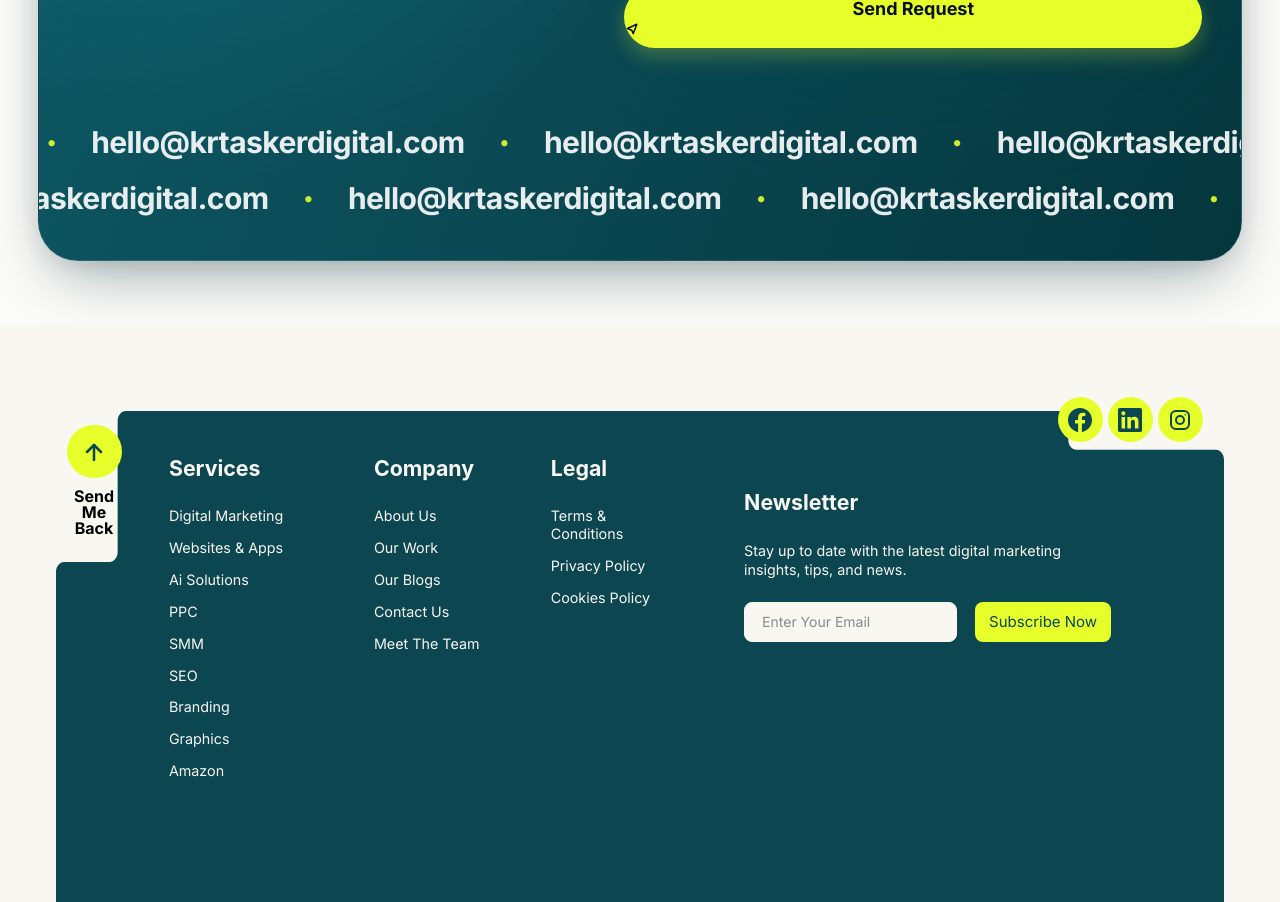
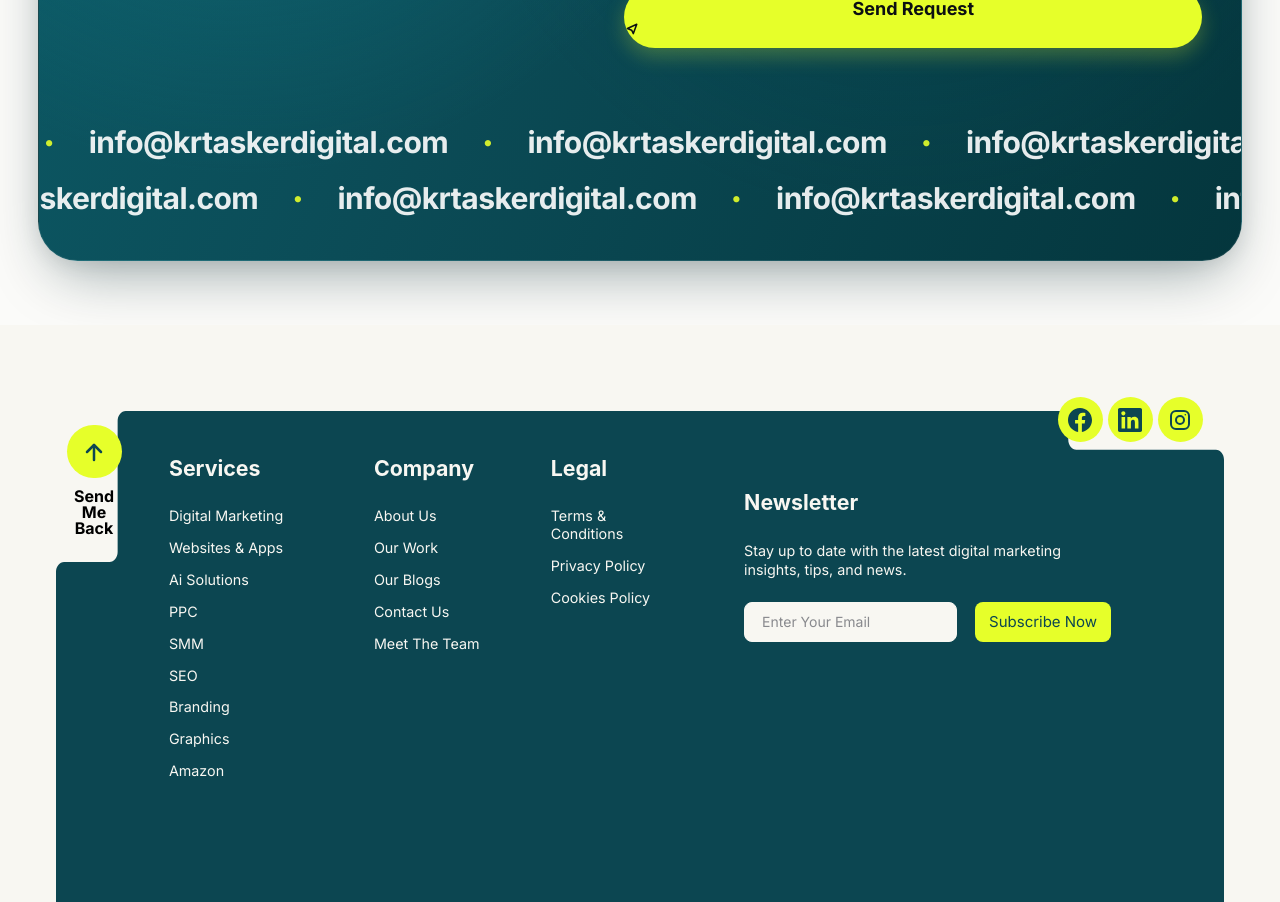
Before and after one commit to krtaskersukltd-stack/krtaskersukltd-stack, a Next.js app: page /work/refreshing-gary-nevilles-digital-presence in a window 1280 px wide. Shown: the part 8640-9542 px from the top of the page. Built offline with nearby package versions, Linux system fonts and the light colour scheme; no server answers; a web font is replaced by a local one.

Commit message:
Restore original contact email

```diff
--- a/components/Contact.tsx
+++ b/components/Contact.tsx
@@ -327,23 +327,23 @@ export default function Contact() {
             {/* ROW 1: Scrolling Left */}
             <div className={styles.tickerTrackLeft}>
               <div className={styles.tickerGroup}>
-                <a href="mailto:hello@krtaskerdigital.com" className={styles.tickerItem}>hello@krtaskerdigital.com</a>
+                <a href="mailto:info@krtaskerdigital.com" className={styles.tickerItem}>info@krtaskerdigital.com</a>
                 <span className={styles.tickerDot}>•</span>
-                <a href="mailto:hello@krtaskerdigital.com" className={styles.tickerItem}>hello@krtaskerdigital.com</a>
+                <a href="mailto:info@krtaskerdigital.com" className={styles.tickerItem}>info@krtaskerdigital.com</a>
                 <span className={styles.tickerDot}>•</span>
-                <a href="mailto:hello@krtaskerdigital.com" className={styles.tickerItem}>hello@krtaskerdigital.com</a>
+                <a href="mailto:info@krtaskerdigital.com" className={styles.tickerItem}>info@krtaskerdigital.com</a>
                 <span className={styles.tickerDot}>•</span>
-                <a href="mailto:hello@krtaskerdigital.com" className={styles.tickerItem}>hello@krtaskerdigital.com</a>
+                <a href="mailto:info@krtaskerdigital.com" className={styles.tickerItem}>info@krtaskerdigital.com</a>
                 <span className={styles.tickerDot}>•</span>
               </div>
               <div className={styles.tickerGroup}>
-                <a href="mailto:hello@krtaskerdigital.com" className={styles.tickerItem}>hello@krtaskerdigital.com</a>
+                <a href="mailto:info@krtaskerdigital.com" className={styles.tickerItem}>info@krtaskerdigital.com</a>
                 <span className={styles.tickerDot}>•</span>
-                <a href="mailto:hello@krtaskerdigital.com" className={styles.tickerItem}>hello@krtaskerdigital.com</a>
+                <a href="mailto:info@krtaskerdigital.com" className={styles.tickerItem}>info@krtaskerdigital.com</a>
                 <span className={styles.tickerDot}>•</span>
-                <a href="mailto:hello@krtaskerdigital.com" className={styles.tickerItem}>hello@krtaskerdigital.com</a>
+                <a href="mailto:info@krtaskerdigital.com" className={styles.tickerItem}>info@krtaskerdigital.com</a>
                 <span className={styles.tickerDot}>•</span>
-                <a href="mailto:hello@krtaskerdigital.com" className={styles.tickerItem}>hello@krtaskerdigital.com</a>
+                <a href="mailto:info@krtaskerdigital.com" className={styles.tickerItem}>info@krtaskerdigital.com</a>
                 <span className={styles.tickerDot}>•</span>
               </div>
             </div>
@@ -351,23 +351,23 @@ export default function Contact() {
             {/* ROW 2: Scrolling Right (Opposite Direction) */}
             <div className={styles.tickerTrackRight}>
               <div className={styles.tickerGroup}>
-                <a href="mailto:hello@krtaskerdigital.com" className={styles.tickerItem}>hello@krtaskerdigital.com</a>
+                <a href="mailto:info@krtaskerdigital.com" className={styles.tickerItem}>info@krtaskerdigital.com</a>
                 <span className={styles.tickerDot}>•</span>
-                <a href="mailto:hello@krtaskerdigital.com" className={styles.tickerItem}>hello@krtaskerdigital.com</a>
+                <a href="mailto:info@krtaskerdigital.com" className={styles.tickerItem}>info@krtaskerdigital.com</a>
                 <span className={styles.tickerDot}>•</span>
-                <a href="mailto:hello@krtaskerdigital.com" className={styles.tickerItem}>hello@krtaskerdigital.com</a>
+                <a href="mailto:info@krtaskerdigital.com" className={styles.tickerItem}>info@krtaskerdigital.com</a>
                 <span className={styles.tickerDot}>•</span>
-                <a href="mailto:hello@krtaskerdigital.com" className={styles.tickerItem}>hello@krtaskerdigital.com</a>
+                <a href="mailto:info@krtaskerdigital.com" className={styles.tickerItem}>info@krtaskerdigital.com</a>
                 <span className={styles.tickerDot}>•</span>
               </div>
               <div className={styles.tickerGroup}>
-                <a href="mailto:hello@krtaskerdigital.com" className={styles.tickerItem}>hello@krtaskerdigital.com</a>
+                <a href="mailto:info@krtaskerdigital.com" className={styles.tickerItem}>info@krtaskerdigital.com</a>
                 <span className={styles.tickerDot}>•</span>
-                <a href="mailto:hello@krtaskerdigital.com" className={styles.tickerItem}>hello@krtaskerdigital.com</a>
+                <a href="mailto:info@krtaskerdigital.com" className={styles.tickerItem}>info@krtaskerdigital.com</a>
                 <span className={styles.tickerDot}>•</span>
-                <a href="mailto:hello@krtaskerdigital.com" className={styles.tickerItem}>hello@krtaskerdigital.com</a>
+                <a href="mailto:info@krtaskerdigital.com" className={styles.tickerItem}>info@krtaskerdigital.com</a>
                 <span className={styles.tickerDot}>•</span>
-                <a href="mailto:hello@krtaskerdigital.com" className={styles.tickerItem}>hello@krtaskerdigital.com</a>
+                <a href="mailto:info@krtaskerdigital.com" className={styles.tickerItem}>info@krtaskerdigital.com</a>
                 <span className={styles.tickerDot}>•</span>
               </div>
             </div>
```
